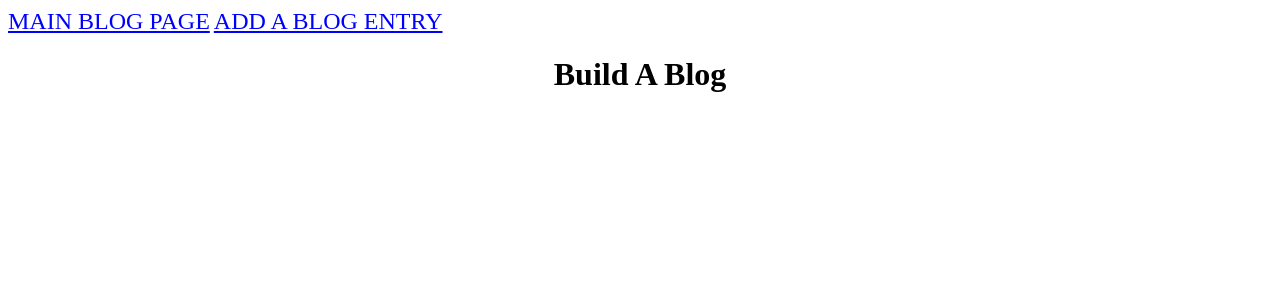
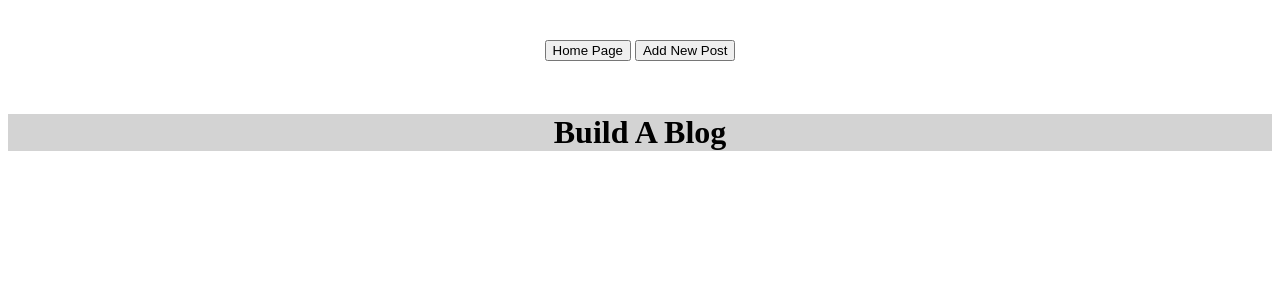
Before and after one commit to JWL1985/blogs-deluxe, a Flask app: page /blog in a window 1280 px wide. Shown: the top 300 px of the page. Run offline with Flask 2, Linux system fonts and the light colour scheme; data that the repository does not hold is empty.

Commit message:
Final Build-A-Blog styling still ugly

```diff
--- a/templates/base.html
+++ b/templates/base.html
@@ -7,20 +7,38 @@
                 color: red;
                 font-style: bold;
             }
+            .main_background {
+                background-color: lightgrey;
+            }
+            .header {
+                width: 100%;
+                padding-top: 32px;
+                padding-bottom: 32px;
+                text-align: center!important;
+            }
+            button {
+                padding-top: 10px;
+                padding-bottom: 10px;
+                padding-left: 10px;
+                padding-right: 10px;
+            }
             .menu-links {
                 color: blue;
                 font-style: bold;
                 font-size: 24px;
                 text-transform: uppercase;
-
+                margin-top: 20px;
+                margin-left: 20px;
+                margin-bottom: 20px;
             }
             .title {
                 text-align: center;
             }
             .home_blog_posts {
-                text-align: center;
+                text-align: left;
                 margin-left: 30%;
                 margin-right: 30%;
+                list-style-type: none;
             }
 
             ul.home_blog_posts {
@@ -31,10 +49,15 @@
     </head>
 
 <body>
-    <div>
-        <a class="menu-links" href="/blog">Main Blog Page</a>
-        <a class="menu-links" href="/newpost">Add a Blog Entry</a>
-    </div>
+    <header class="header">
+        <div>
+            <!-- <a class="button" href="/blog">Main Blog Page</a> -->
+            <input type="button" onclick="window.location.href = '/blog';" value="Home Page" />
+            <!-- <button class="menu-links"> <a>href="/newpost"</a>Add a Blog Entry</button> -->
+            <input type="button" onclick="window.location.href = '/newpost';" value="Add New Post" />
+        </div>
+    </header>
+<div class="main_background">
     {% block content %}
     {% endblock %}
     {% with messages = get_flashed_messages(with_categories=True) %}
@@ -44,5 +67,6 @@
         {% endfor %}
         </ul>
     {% endwith %}
+</div>
 </body>
 </html>
```
